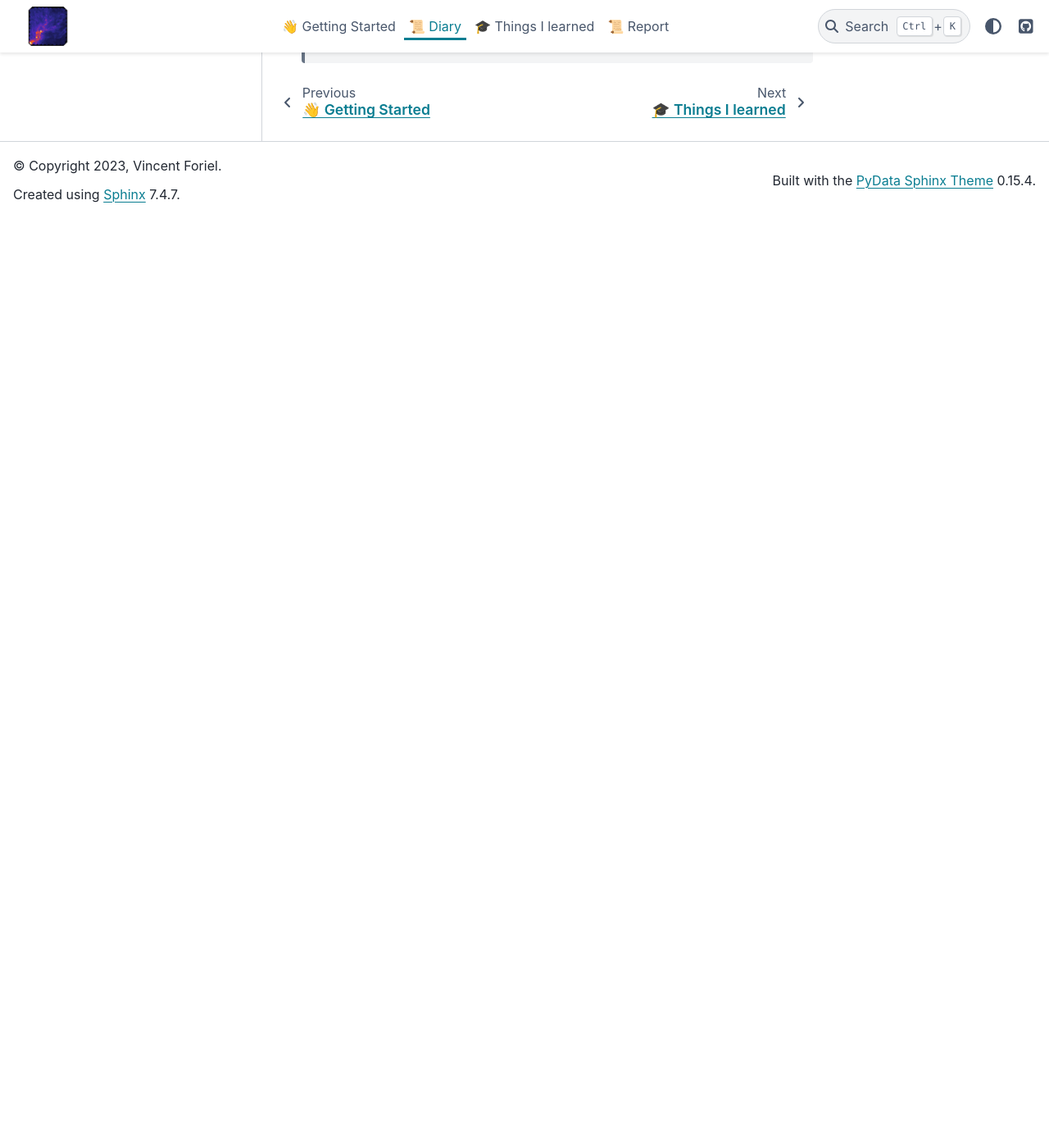
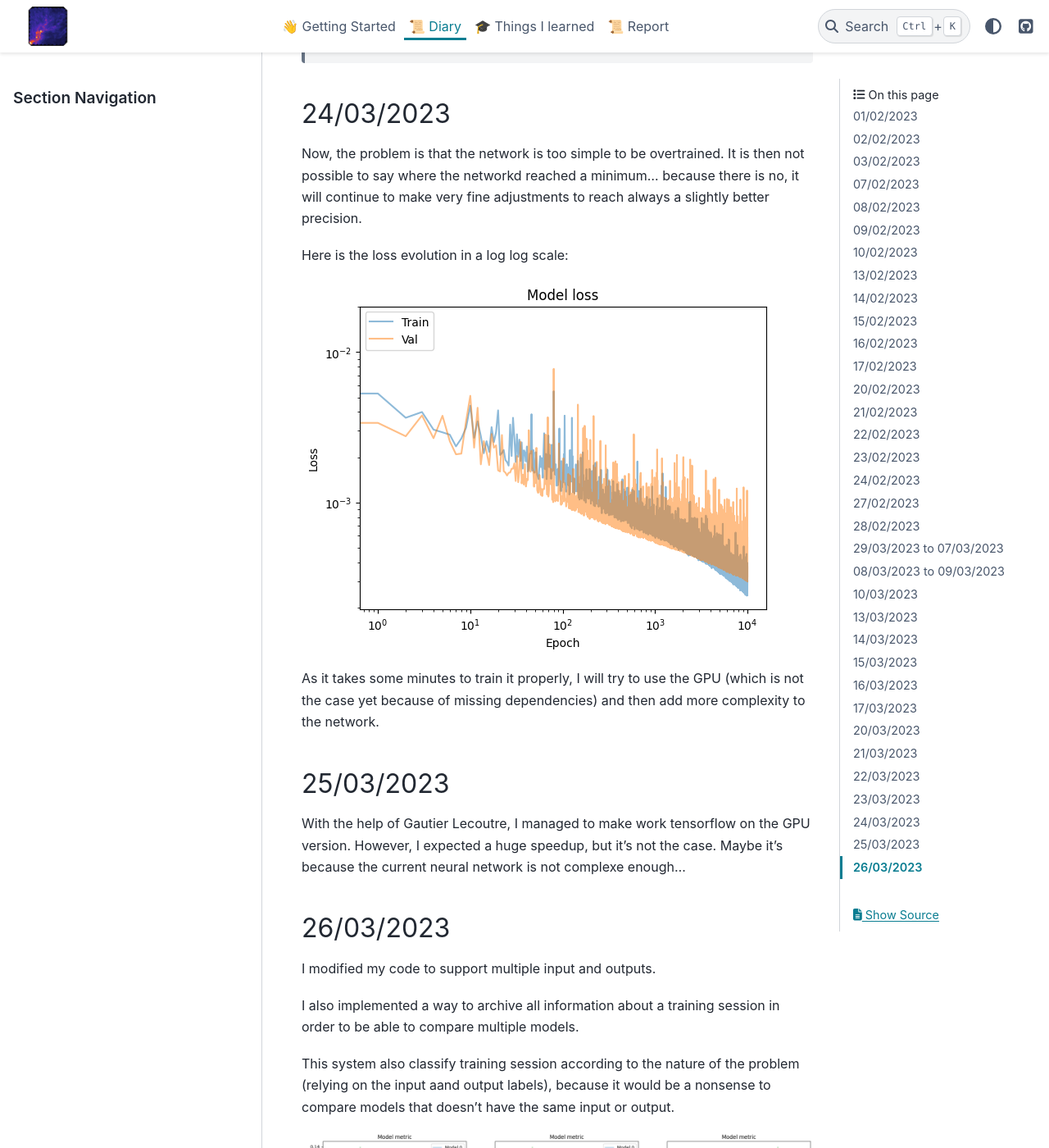
Before and after one commit to LeiRoF/M2-Internship, a Sphinx documentation site: the page built from docs/Diary.md, in a window 1280 px wide and 1400 px high, scrolled down 30506 px. Shown: the whole window at 82% size. Built offline with Sphinx 7.4.7 and the PyData theme 0.15.4, drawn with Linux system fonts in a browser that asks for light colours; before the commit the page ends 30772 px from its top, so only the background shows below that.

Commit message:
📝 Updated diary

```diff
--- a/docs/Diary.md
+++ b/docs/Diary.md
@@ -596,3 +596,31 @@ The problem was due to the "adam" optimizer that I used. I switched to "sgd" and
 ![](img/2023-03-23-16-44-38.png)
 
 > *There is definitely days with and days without*
+
+## 24/03/2023
+
+Now, the problem is that the network is too simple to be overtrained. It is then not possible to say where the networkd reached a minimum... because there is no, it will continue to make very fine adjustments to reach always a slightly better precision.
+
+Here is the loss evolution in a log log scale:
+
+![](img/2023-03-24-15-23-21.png)
+
+As it takes some minutes to train it properly, I will try to use the GPU (which is not the case yet because of missing dependencies) and then add more complexity to the network.
+
+## 25/03/2023
+
+With the help of Gautier Lecoutre, I managed to make work tensorflow on the GPU version. However, I expected a huge speedup, but it's not the case. Maybe it's because the current neural network is not complexe enough...
+
+## 26/03/2023
+
+I modified my code to support multiple input and outputs.
+
+I also implemented a way to archive all information about a training session in order to be able to compare multiple models.
+
+This system also classify training session according to the nature of the problem (relying on the input aand output labels), because it would be a nonsense to compare models that doesn't have the same input or output.
+
+![](img/2023-03-28-17-19-54.png)
+
+![](img/2023-03-28-17-20-27.png)
+
+![](img/2023-03-28-17-21-09.png)
```
Also changed, not shown: docs/img/2023-03-24-15-23-21.png (added), docs/img/2023-03-28-17-19-54.png (added), docs/img/2023-03-28-17-20-27.png (added), docs/img/2023-03-28-17-21-09.png (added).
